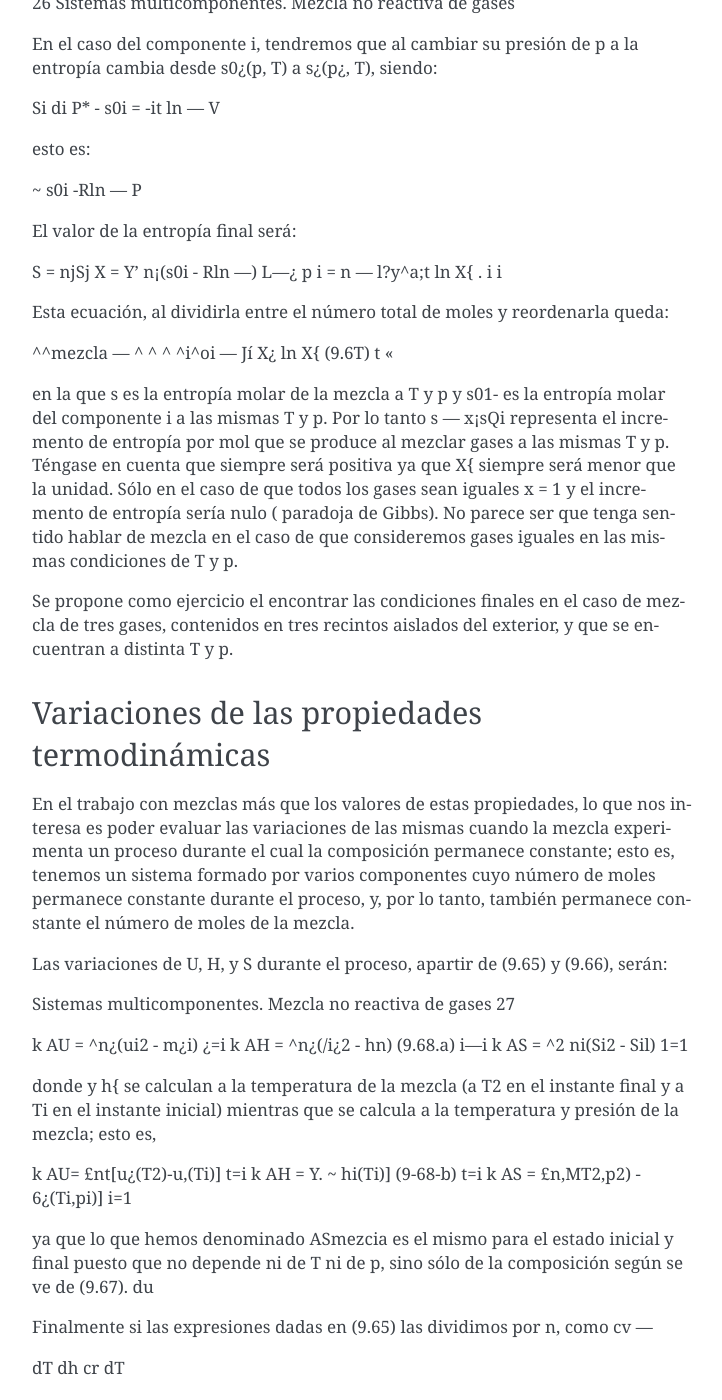
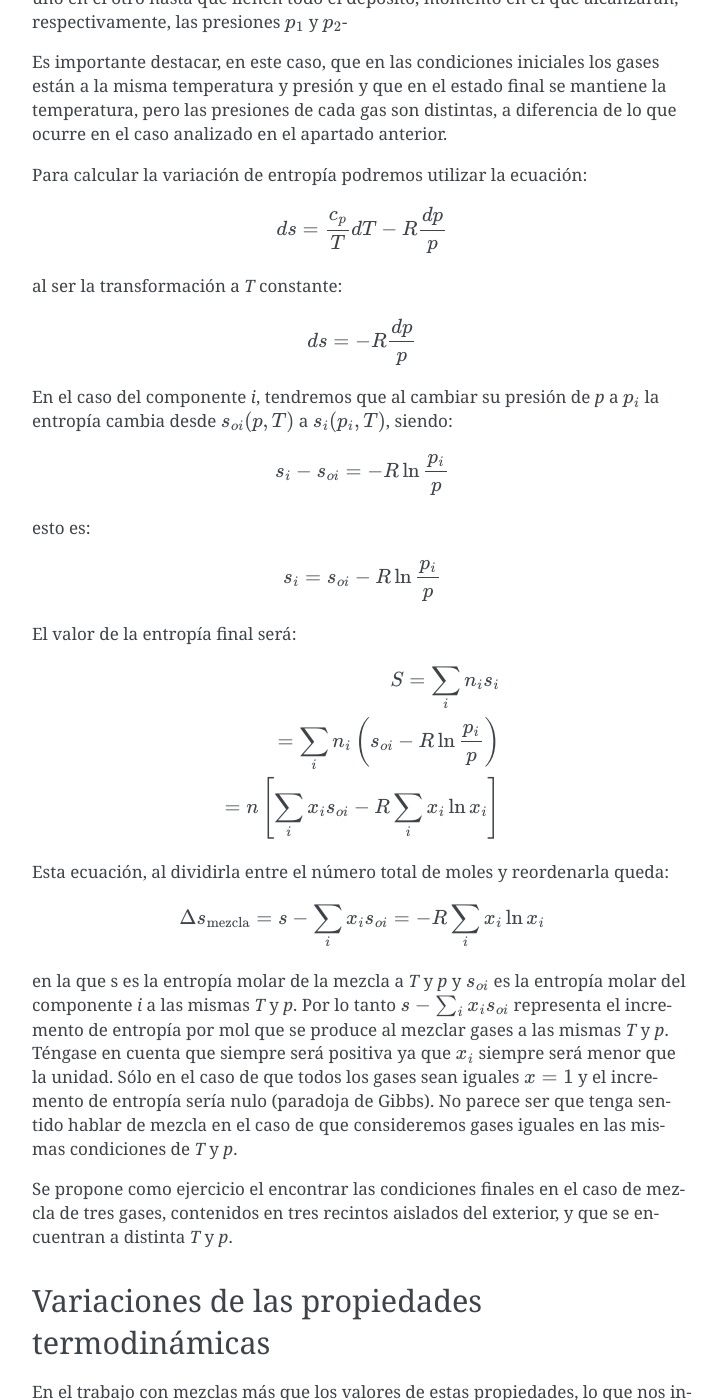
Before and after one commit to mantielero/termodinamica, a Sphinx documentation site: the page built from source/multicomponentes_gases_ideales.rst, in a window 1280 px wide and 1400 px high, scrolled down 5298 px. Shown: the whole window, without its empty margins (388-1110 px from the left). Built offline with Sphinx 7.4.7, drawn with Linux system fonts in a browser that asks for light colours; pages that are not in the unit, such as notebooks, are missing from menus; some of the changed text lies outside the part shown.

Commit message:
Update multicomponentes_gases_ideales.rst

```diff
--- a/source/multicomponentes_gases_ideales.rst
+++ b/source/multicomponentes_gases_ideales.rst
@@ -169,102 +169,84 @@ Proceso real de mezclado
 ^^^^^^^^^^^^^^^^^^^^^^^^
 
 Consideremos a continuación el caso esquematizado en la figura adjunta:
-Dos depósitos A y B están unidos mediante un con-1	ducto provisto de una llave, en los depósitos hay dos gases
---------- a la misma presión y temperatura, que es la del medio ambiente. Se abre la llave y se espera hasta que se alcanza el -------- *	--------- equilibrio.
 
-La transformación se realiza a T constante y los gases tenderán a difundirse el uno en el otro hasta que llenen todo el depósito, momento en el que alcanzarán, respectivamente, las presiones Pi y P2-
+.. figure:: ./img/depositos_A_B.png
+
+Dos depósitos *A* y *B* están unidos mediante un conducto provisto de una llave, en los depósitos hay dos gases a la misma presión y temperatura, que es la del medio ambiente. Se abre la llave y se espera hasta que se alcanza el equilibrio.
+
+La transformación se realiza a *T* constante y los gases tenderán a difundirse el uno en el otro hasta que llenen todo el depósito, momento en el que alcanzarán, respectivamente, las presiones :math:`p_1` y :math:`p_2`-
 
 Es importante destacar, en este caso, que en las condiciones iniciales los gases están a la misma temperatura y presión y que en el estado final se mantiene la temperatura, pero las presiones de cada gas son distintas, a diferencia de lo que ocurre en el caso analizado en el apartado anterior.
 
 Para calcular la variación de entropía podremos utilizar la ecuación:
 
-ds = ^dT - R — T	v
-ds = -R^-P
-al ser la transformación a T constante:
+.. math::
 
-26
-Sistemas multicomponentes. Mezcla no reactiva de gases
+   ds = \frac{c_p}{T}dT - R \frac{dp}{p}
 
-En el caso del componente i, tendremos que al cambiar su presión de p a la entropía cambia desde s0¿(p, T) a s¿(p¿, T), siendo:
+al ser la transformación a *T* constante:
 
-Si
-di P*
-- s0i = -it ln —
-V
+.. math::
+
+   ds = -R \frac{dp}{p}
+
+En el caso del componente *i*, tendremos que al cambiar su presión de *p* a :math:`p_i` la entropía cambia desde :math:`s_{oi}(p,T)` a :math:`s_{i}(p_i,T)`, siendo:
+
+.. math::
+
+   s_i-s_{oi} = -R \ln \frac{p_i}{p}
 
 esto es:
 
-~ s0i -Rln —
-P
+.. math::
+
+   s_i = s_{oi} - R \ln \frac{p_i}{p}
 
 El valor de la entropía final será:
 
-S = njSj
-X
-= Y' n¡(s0i - Rln —)
-L—¿	p
-i
-= n	— l?y^a;t ln X{
-. i	i
+.. math::
+
+   S = \sum_i n_i s_i \\
+   = \sum_i n_i \left( s_{oi} - R \ln \frac{p_i}{p} \right) \\
+   = n \left[ \sum_i x_i s_{oi} - R \sum_i x_i \ln x_i \right]
 
 Esta ecuación, al dividirla entre el número total de moles y reordenarla queda:
 
-^^mezcla — ^	^ ^ ^i^oi — Jí X¿ ln X{	(9.6T)
-t	«
+.. math::
 
-en la que s es la entropía molar de la mezcla a T y p y s01- es la entropía molar del componente i a las mismas T y p. Por lo tanto s — x¡sQi representa el incremento de entropía por mol que se produce al mezclar gases a las mismas T y p. Téngase en cuenta que siempre será positiva ya que X{ siempre será menor que la unidad. Sólo en el caso de que todos los gases sean iguales x = 1 y el incremento de entropía sería nulo ( paradoja de Gibbs). No parece ser que tenga sentido hablar de mezcla en el caso de que consideremos gases iguales en las mismas condiciones de T y p.
+   \Delta s_{\text{mezcla}} = s - \sum_i x_i s_{oi} = -R \sum_i x_i \ln x_i
 
-Se propone como ejercicio el encontrar las condiciones finales en el caso de mezcla de tres gases, contenidos en tres recintos aislados del exterior, y que se encuentran a distinta T y p.
+en la que s es la entropía molar de la mezcla a *T* y *p* y :math:`s_{oi}` es la entropía molar del componente *i* a las mismas *T* y *p*. Por lo tanto :math:`s- \sum_i x_i s_{oi}` representa el incremento de entropía por mol que se produce al mezclar gases a las mismas *T* y *p*. Téngase en cuenta que siempre será positiva ya que :math:`x_i` siempre será menor que la unidad. Sólo en el caso de que todos los gases sean iguales :math:`x = 1` y el incremento de entropía sería nulo (paradoja de Gibbs). No parece ser que tenga sentido hablar de mezcla en el caso de que consideremos gases iguales en las mismas condiciones de *T* y *p*.
+
+Se propone como ejercicio el encontrar las condiciones finales en el caso de mezcla de tres gases, contenidos en tres recintos aislados del exterior, y que se encuentran a distinta *T* y *p*.
 
 Variaciones de las propiedades termodinámicas
 ---------------------------------------------
 
 En el trabajo con mezclas más que los valores de estas propiedades, lo que nos interesa es poder evaluar las variaciones de las mismas cuando la mezcla experimenta un proceso durante el cual la composición permanece constante; esto es, tenemos un sistema formado por varios componentes cuyo número de moles permanece constante durante el proceso, y, por lo tanto, también permanece constante el número de moles de la mezcla.
 
-Las variaciones de U, H, y S durante el proceso, apartir de (9.65) y (9.66), serán:
+Las variaciones de *U*, *H*, y *S* durante el proceso, a partir de (9.65) y (9.66), serán:
 
-Sistemas multicomponentes. Mezcla no reactiva de gases
-27
+.. math::
 
-k
-AU = ^n¿(ui2 - m¿i)
-¿=i
-k
-AH = ^n¿(/i¿2 - hn)	(9.68.a)
-i—i
-k
-AS = ^2 ni(Si2 - Sil)
-1=1
+   \Delta U = \sum_{i=1}^k n_i (u_{i2})-u_{i1}) \\
+   \Delta H = \sum_{i=1}^k n_i (h_{i2})-h_{i1}) \\
+   \Delta S = \sum_{i=1}^k n_i (s_{i2})-s_{i1})
 
-donde y h{ se calculan a la temperatura de la mezcla (a T2 en el instante final y a Ti en el instante inicial) mientras que se calcula a la temperatura y presión de la mezcla; esto es,
+donde :math:`u_i` y :math:`h_i` se calculan a la temperatura de la mezcla (a :math:`T_2` en el instante final y a :math:`T_1` en el instante inicial) mientras que :math:`s_i` se calcula a la temperatura y presión de la mezcla; esto es,
 
-k
-AU= £nt[u¿(T2)-u,(Ti)]
-t=i
-k
-AH = Y.	~ hi(Ti)]	(9-68-b)
-t=i
-k
-AS = £n,MT2,p2) - 6¿(Ti,pi)]
-i=1
+.. math::
 
-ya que lo que hemos denominado ASmezcia es el mismo para el estado inicial y final puesto que no depende ni de T ni de p, sino sólo de la composición según se ve de (9.67).
-du
+   \Delta U &= \sum_{i=1}^k n_i (u_i(T_2)-u_i(T_1)) \\
+   \Delta H &= \sum_{i=1}^k n_i (h_i(T_2)-h_i(T_1)) \\
+   \Delta S &= \sum_{i=1}^k n_i (s_i(T_2,p_2)-s_i(T_1,p_1))
 
-Finalmente si las expresiones dadas en (9.65) las dividimos por n, como cv —
+ya que lo que hemos denominado :math:`\Delta S_{\text{mezcla}}` es el mismo para el estado inicial y final puesto que no depende ni de *T* ni de *p*, sino sólo de la composición según se ve de (9.67).
 
-dT
-dh
-cr dT
 
-se obtienen las expresiones siguientes de los calores específicos a volumen y presión
-constante para una mezcla ideal de gases ideales:
+Finalmente si las expresiones dadas en (9.65) las dividimos por *n*, como :math:`c_v = \left. \frac{\partial u}{\partial T} \right|_v` y :math:`c_p = \left. \frac{\partial h}{\partial T} \right|_p` se obtienen las expresiones siguientes de los calores específicos a volumen y presión constante para una mezcla ideal de gases ideales:
 
-k	r\	k
-EOUi
-x'~ñr ~ / .x'cv' 1 = 1	" 1=1
-A dhi	A
-cp - Z_^Xi - / ,XjCpi
-(9.69)
-i=i
-¿=i
+.. math::
+
+   c_v = \sum_{i=1}^k x_i \left. \frac{\partial u_i}{\partial T} \right|_v = \sum_{i=1}^k x_i c_{vi} \\
+   c_p = \sum_{i=1}^k x_i \left. \frac{\partial h_i}{\partial T} \right|_p = \sum_{i=1}^k x_i c_{pi}
```
